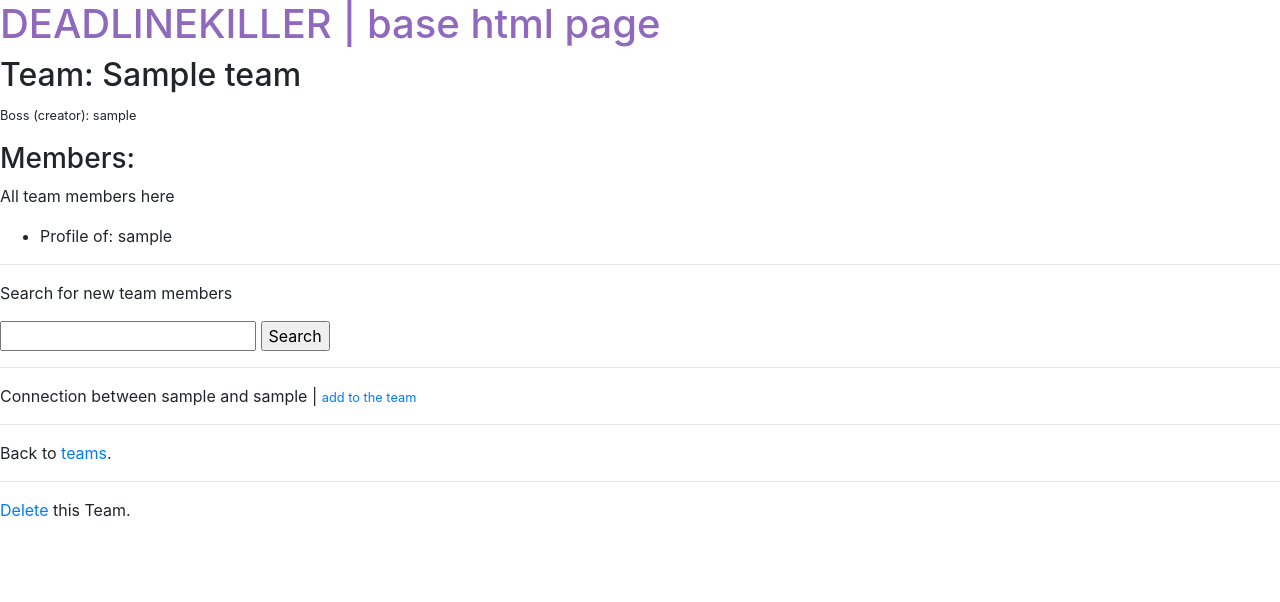
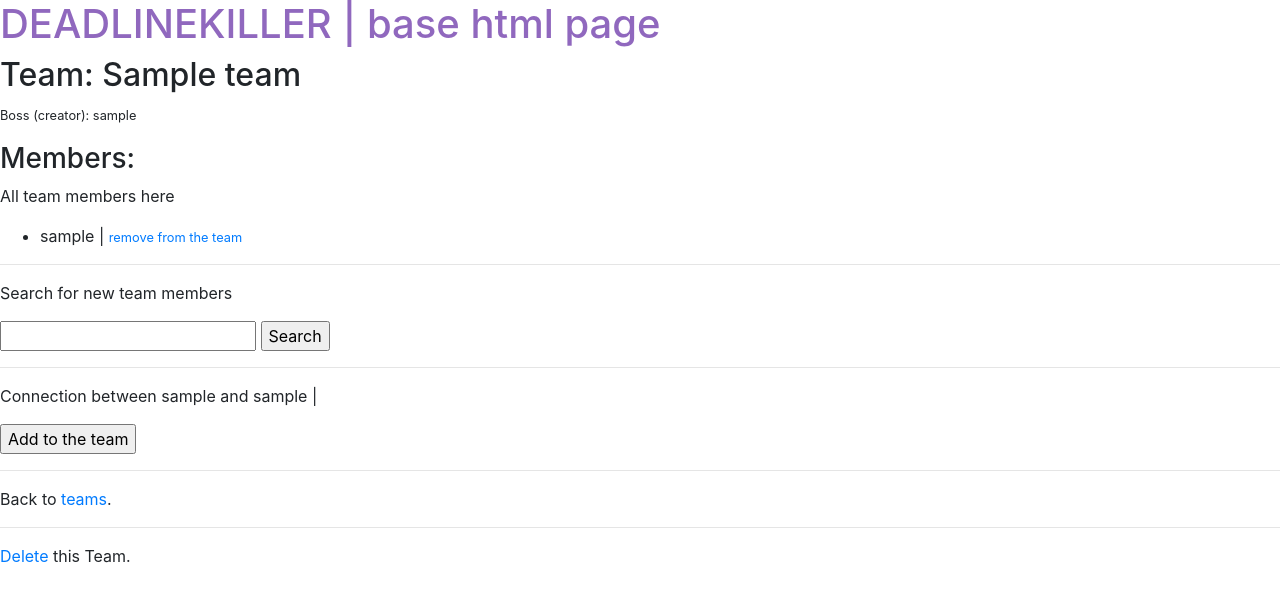
Before and after one commit to lucaromanowski/deadlinekiller, a Django app: a page that uses deadlinekiller/teams/templates/teams/team_detail.html in a window 1280 px wide. Shown: the part 40-642 px from the top of the page. Run offline with Django 3.2, Linux system fonts and the light colour scheme; a user stored in the database is signed in; tables that the repository leaves empty hold one stand-in row (values such as "Sample post"); some libraries are stand-ins or nearby versions.

Commit message:
user can add friend to a team as a member

```diff
--- /dev/null
+++ b/deadlinekiller/teams/templates/teams/add_to_team.html
@@ -0,0 +1,7 @@
+<form action="{% url 'teams:add_to_the_team' %}" method="post">
+	<input type="hidden" name="status" value="add">
+	<input type="hidden" name="team_pk" value="{{ team_pk }}">
+	<input type="hidden" name="con_pk" value="{{ con_pk }}">
+	{% csrf_token %}
+	<input type="submit" value="Add to the team">
+</form>
--- a/deadlinekiller/teams/templates/teams/team_detail.html
+++ b/deadlinekiller/teams/templates/teams/team_detail.html
@@ -10,7 +10,7 @@
 	<p>All team members here</p>
 	<ul>
 		{% for member in team_members %}
-			<li>{{ member }}</li>
+			<li>{{ member.user.username }} | <small><a href="#">remove from the team</a></small></li>
 		{% endfor %}
 	</ul>
 	<hr/>
@@ -23,7 +23,7 @@
 	<hr>
 	{% if users %}
 		{% for u in users %}
-			<p>{{u}} | <small><a href="#">add to the team</a></small></p>
+			<p>{{u}} | {% include 'teams/add_to_team.html' with team_pk=team.pk con_pk=u.pk %}</p>
 		{% endfor %}
 	{% else %}
 		<p>no users</p>
--- a/deadlinekiller/teams/urls.py
+++ b/deadlinekiller/teams/urls.py
@@ -10,5 +10,8 @@ urlpatterns = [
     url(r'^team-create/$', views.TeamCreateView.as_view(), name='team_create'),
     url(r'^team-delete/(?P<pk>\d+)/(?P<slug>[\w-]+)/$', views.TeamDeleteView.as_view(), name='team_delete'),
 
+    #Adding to the team and removing from the team (user profile)
+    url(r'^team-add/$', views.AddToTheTeamView.as_view(), name='add_to_the_team'),
+
 
 ]
--- a/deadlinekiller/teams/views.py
+++ b/deadlinekiller/teams/views.py
@@ -2,14 +2,15 @@
 from django.db.models import Q
 from django.contrib.auth.mixins import LoginRequiredMixin
 from django.contrib.auth.models import User
-from django.shortcuts import render
+from django.shortcuts import get_object_or_404, render, redirect
 from django.urls import reverse_lazy
 from django.utils.text import slugify
-from django.views.generic import ListView, CreateView, DetailView, DeleteView
+from django.views.generic import ListView, CreateView, DetailView, DeleteView, View
 
 from .forms import TeamCreationForm
 from .models import Team
 from account.models import Profile
+from friends.models import Connection
 
 
 class TeamListView(LoginRequiredMixin, ListView):
@@ -54,10 +55,8 @@ class TeamDetailView(LoginRequiredMixin, DetailView):
 			con = self.request.user.profile.get_connections()
 			foll = self.request.user.profile.get_followers()
 			all_friends = con | foll
-			print('all friends: ', str(all_friends))
 
 			#Filter form friends
-
 			# If somebody search for users
 			users = all_friends.filter(
 										Q(creator__username__icontains=query) |
@@ -67,9 +66,6 @@ class TeamDetailView(LoginRequiredMixin, DetailView):
 										#Q(last_name__icontains=query) |
 										#Q(profile__date_of_birth__icontains=query)
 										).distinct().exclude(pk=self.request.user.pk) # add profile bio lookup in future)
-
-
-			print('users: ', str(users))
 			context['users'] = users
 		else:
 			# Get all your connections (friends)
@@ -77,17 +73,7 @@ class TeamDetailView(LoginRequiredMixin, DetailView):
 			foll = self.request.user.profile.get_followers()
 			all_friends = con | foll
 			# Filter out users already in that team
-
-
-
-
-
-
 			context['users'] = all_friends
-
-		print('query', str(query))
-		print('get_context_data ivoked')
-		# show the list of all friends
 		return context
 
 
@@ -95,3 +81,38 @@ class TeamDeleteView(LoginRequiredMixin, DeleteView):
 	model = Team
 	template_name = 'teams/team_delete.html'
 	success_url = reverse_lazy('teams:team_list')
+
+
+class AddToTheTeamView(LoginRequiredMixin, View):
+	'''
+	This view adds a user (his profile) to the team
+	and removes it.
+	'''
+
+	def post(self, request, *args, **kwargs):
+		# Case 1 add team member
+		if request.POST.get('status') == 'add':
+
+			# Get a team
+			team = get_object_or_404(Team, pk=request.POST.get('team_pk'))
+			# Get connection
+			connection = get_object_or_404(Connection, pk=request.POST.get('con_pk'))
+
+			# Get user from connection
+			creator = connection.creator
+			following = connection.following
+
+			# Get user that is not a logged in user
+			if creator == request.user:
+				new_member = following
+			else:
+				new_member = creator
+			# Add new user profile to the team
+			team.profile_set.add(new_member.profile)
+			team.save()
+
+		# Case 2 remove team member
+		elif request.POST.get('status') == 'remove':
+			pass
+
+		return redirect('teams:team_list')
```
